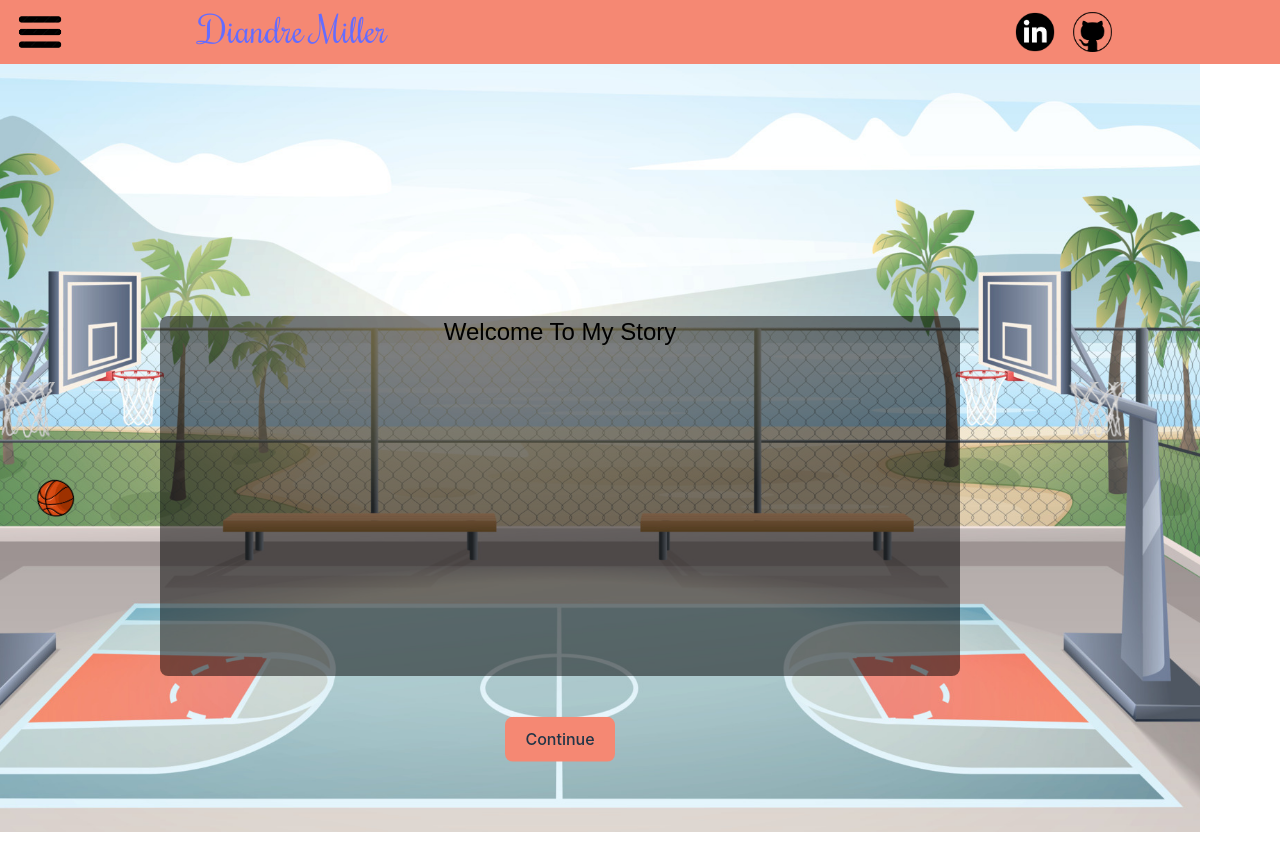
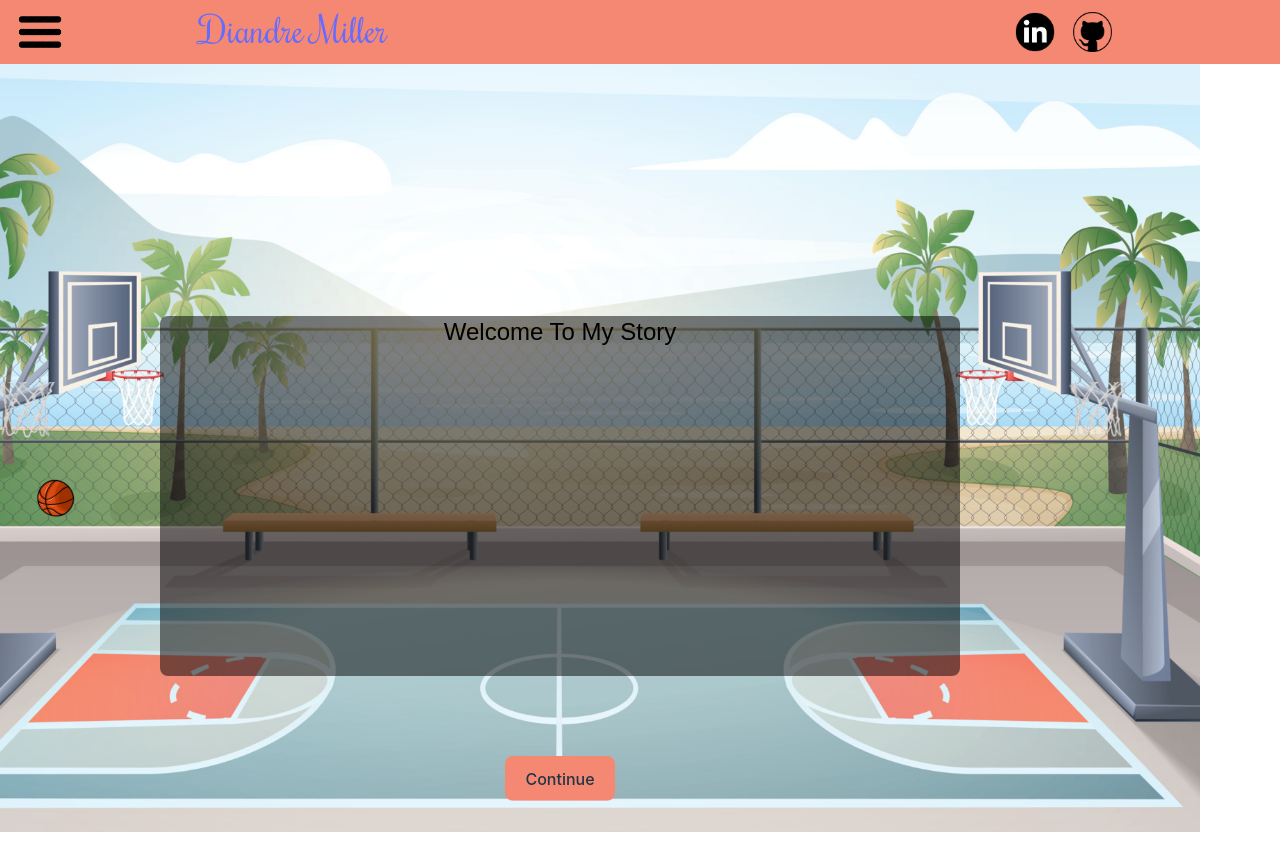
Before and after one commit to DiandreMiller/resume, a React (Vite) app: page / in a window 1280 px wide. Both pictures are taken after a click on the button "Click Here To Get Started!". Built offline with nearby package versions, Linux system fonts and the light colour scheme; a web font is replaced by a local one.

Commit message:
Design: corrected placement of continue button

```diff
--- a/src/Components/BasketballCourt.tsx
+++ b/src/Components/BasketballCourt.tsx
@@ -90,7 +90,7 @@ const BasketballCourt: React.FC<HomeProps> = ({ instructions }) => {
             )}
 
             {isInstructionButtonVisible && (
-                <div className="absolute left-0 right-0 bottom-[60px] flex justify-center ">
+                <div className="absolute left-0 right-0 flex justify-center " style={{ transform: 'translateY(-10px)'}}>
                     <button
                         className="button animate-bounce"
                         onClick={handleContinue}
```
